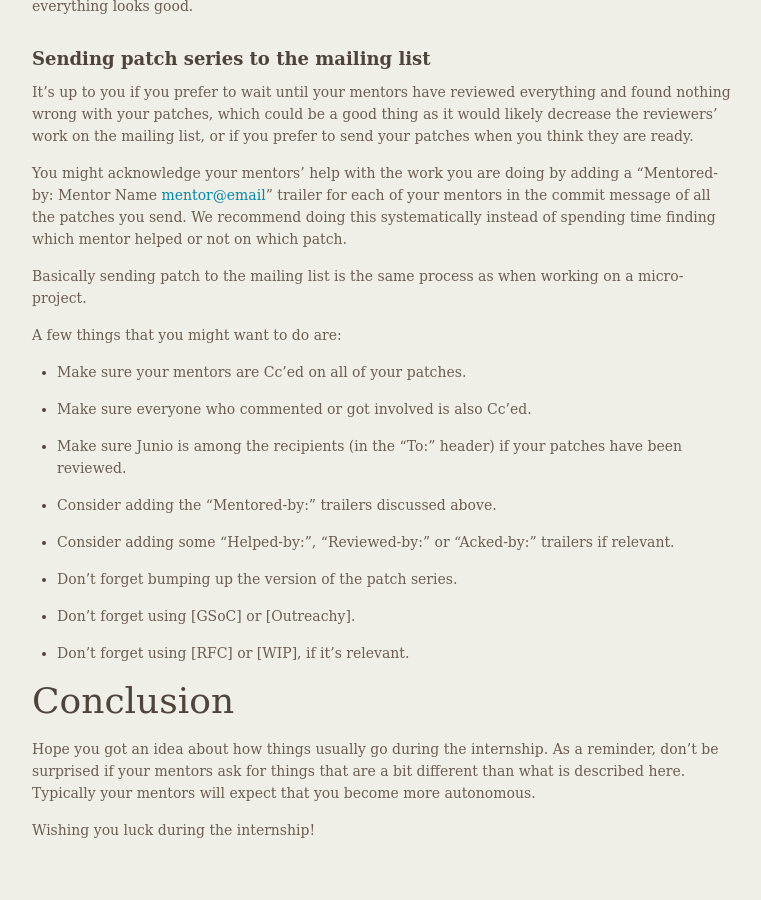
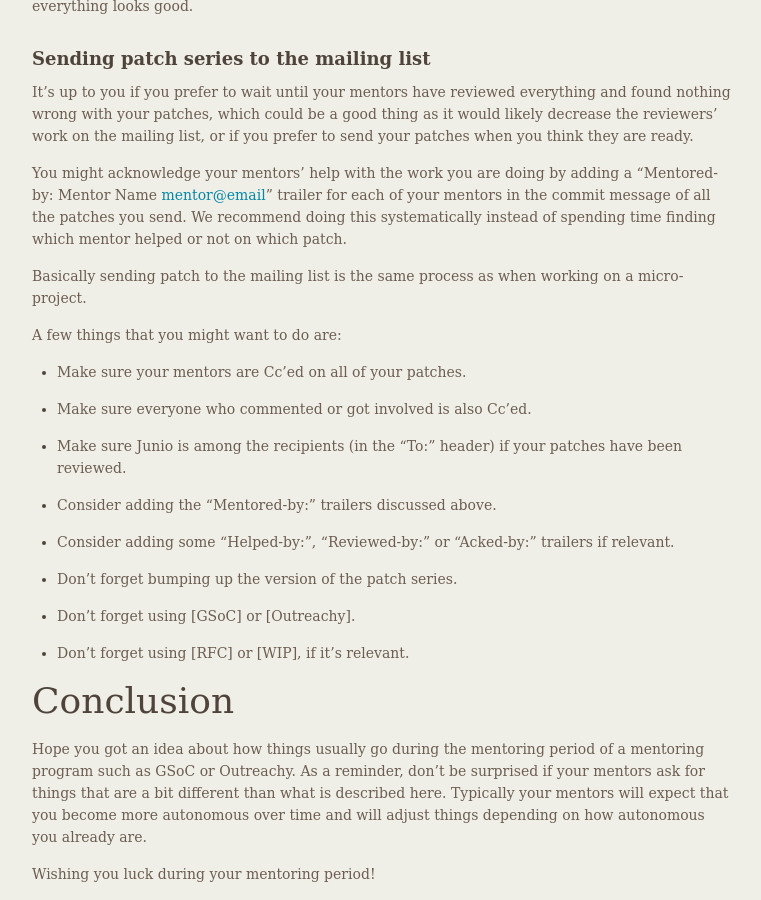
Before and after one commit to git/git.github.io, a Jekyll site: the page built from Mentoring-Program-Guide.md, in a window 1280 px wide and 900 px high, scrolled down 5040 px. Shown: the whole window, without its empty margins (377-1138 px from the left). Built offline with Jekyll 4.4.1, drawn with Linux system fonts in a browser that asks for light colours; before the commit the page ends 5896 px from its top, so only the background shows below that.

Commit message:
Mentoring-Guide: make adjustments to the conclusion
Use mentoring program generic words in the conclusion and
rephrase a sentence based on Christian's feedback.

```diff
--- a/Mentoring-Program-Guide.md
+++ b/Mentoring-Program-Guide.md
@@ -344,9 +344,11 @@ A few things that you might want to do are:
 
 # Conclusion
 
-Hope you got an idea about how things usually go during the internship.
-As a reminder, don't be surprised if your mentors ask for things that
-are a bit different than what is described here. Typically your mentors
-will expect that you become more autonomous.
+Hope you got an idea about how things usually go during the mentoring
+period of a mentoring program such as GSoC or Outreachy. As a reminder,
+don't be surprised if your mentors ask for things that are a bit different
+than what is described here. Typically your mentors will expect that you
+become more autonomous over time and will adjust things depending on
+how autonomous you already are.
 
-Wishing you luck during the internship!
+Wishing you luck during your mentoring period!
```
